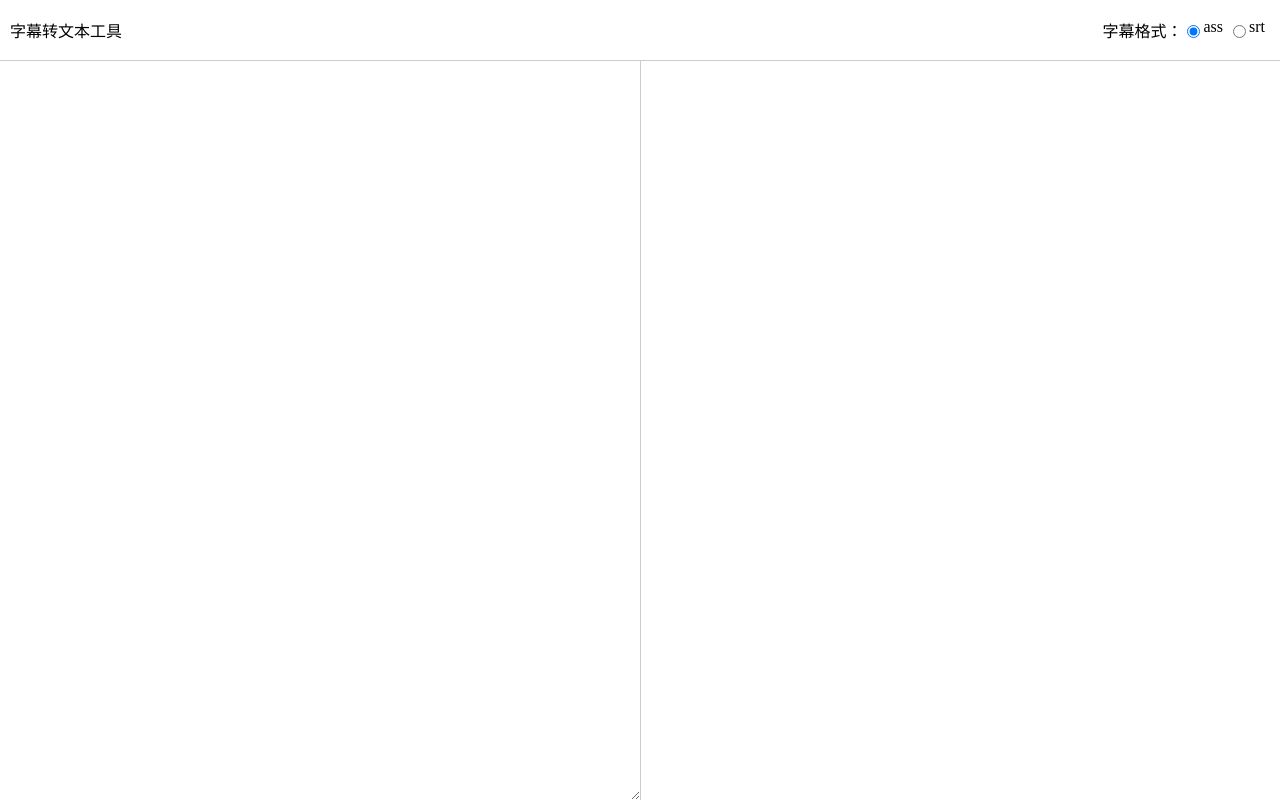
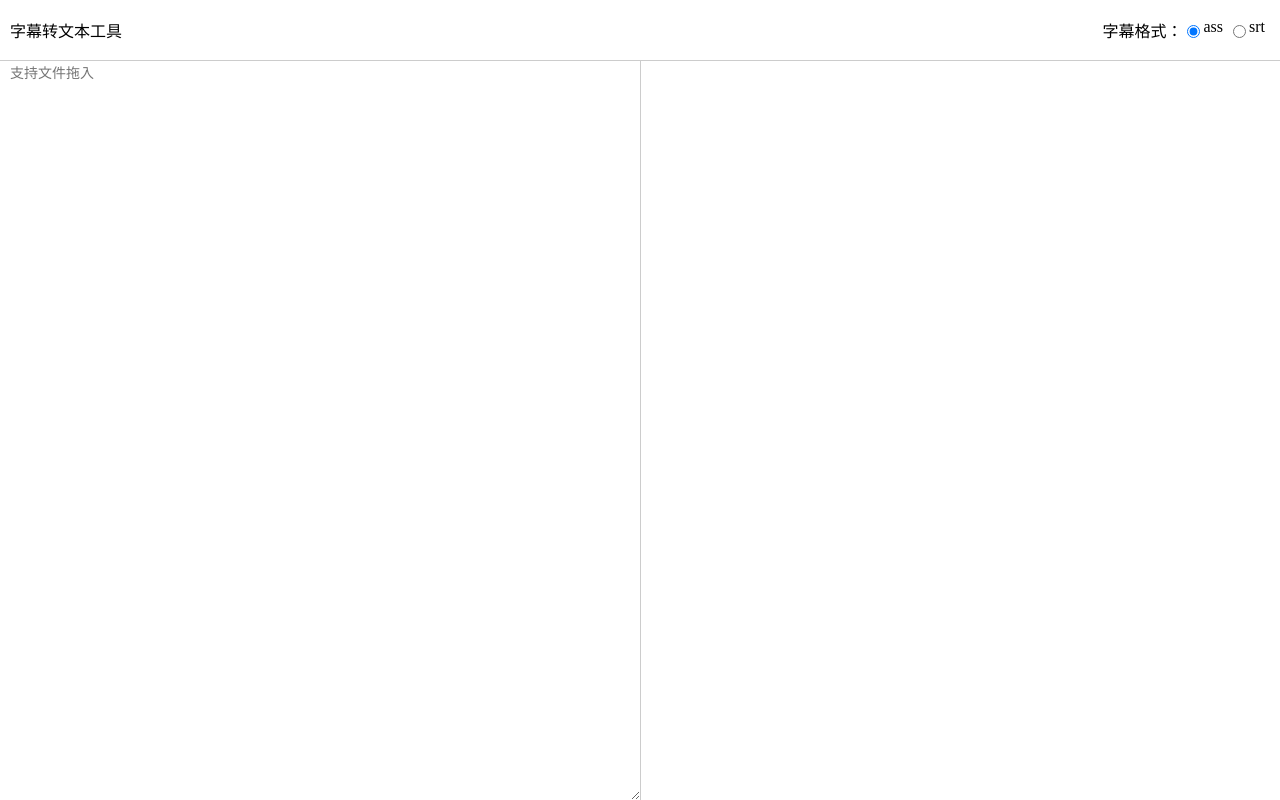
Before and after one commit to F-loat/caption2text, a Vue app: page / in a window 1280 px wide. Built offline with nearby package versions, Linux system fonts and the light colour scheme.

Commit message:
添加文件拖入支持

```diff
--- a/src/pages/index.vue
+++ b/src/pages/index.vue
@@ -1,5 +1,5 @@
 <template>
-  <div class="container">
+  <div class="container" @drop="dropFile">
     <div class="header">
       <div class="title">字幕转文本工具</div>
       <form class="form">
@@ -15,7 +15,7 @@
       </form>
     </div>
     <div class="main">
-      <textarea class="source" v-model="source"></textarea>
+      <textarea class="source" v-model="source" placeholder="支持文件拖入"></textarea>
       <pre class="result" v-text="result"></pre>
     </div>
   </div>
@@ -50,6 +50,18 @@ export default {
       } else {
         return source
       }
+    }
+  },
+  methods: {
+    dropFile (e) {
+      e.preventDefault()
+      const file = e.dataTransfer.files[0]
+      const reader = new FileReader()
+      reader.onload = this.getSourceFromFile
+      reader.readAsText(file)
+    },
+    getSourceFromFile (e) {
+      this.source = e.target.result
     }
   }
 }
```
